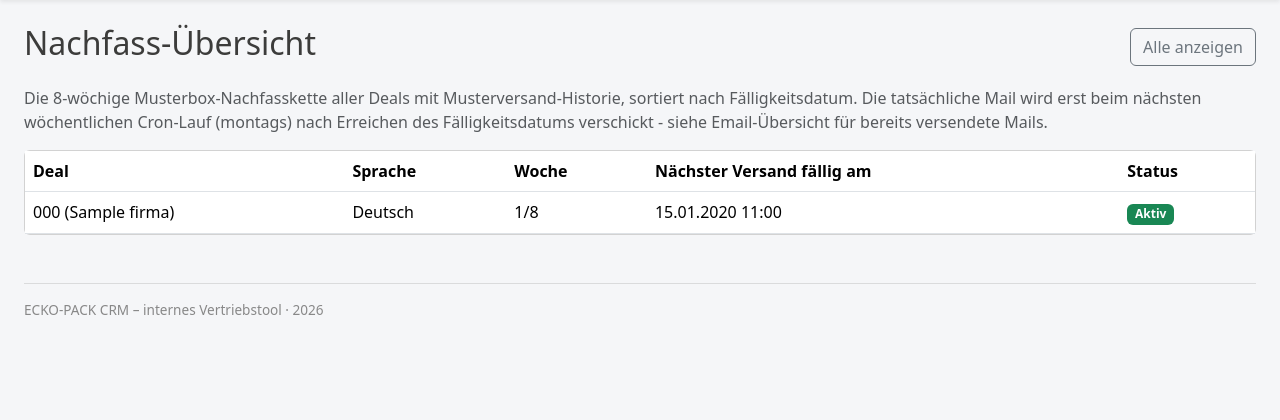
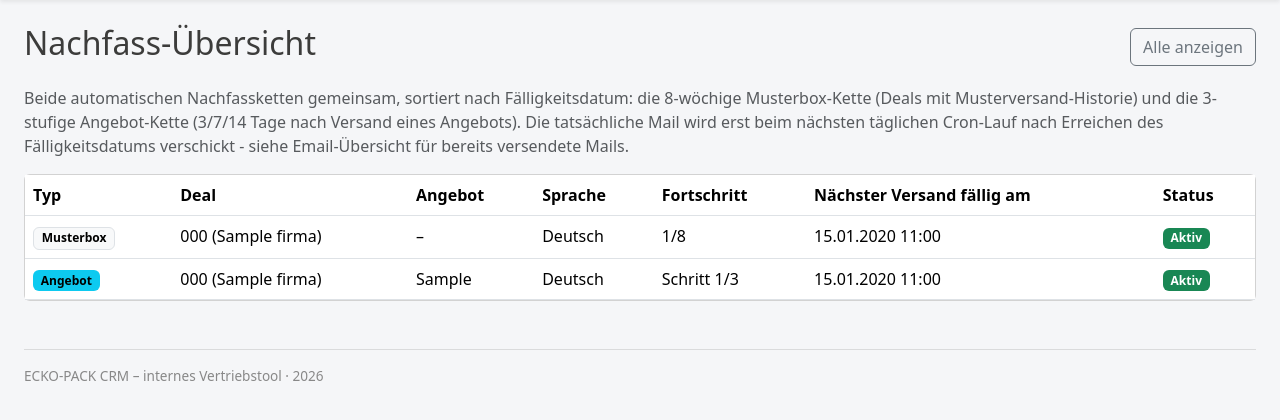
Before and after one commit to eckopack/crm, a Django app: page /nachfass/ in a window 1280 px wide; the page is wider, and only the part inside the window is pictured. Shown: the part 81-501 px from the top of that part. Run offline with Django 4.2, Linux system fonts and the light colour scheme; a user stored in the database is signed in; tables that the repository leaves empty hold one stand-in row (values such as "Sample post").

Commit message:
Nachfass-Übersicht zeigt jetzt auch die Angebot-Nachfasskette
/nachfass/ zeigte bisher nur die Musterbox-Nachfassketten. Die 3-stufige
Angebot-Nachfasskette (23.10.2026) wurde dort nie ergänzt, obwohl sie laut
Björn von Anfang an Teil derselben Übersicht sein sollte. Beide Ketten
erscheinen jetzt gemeinsam in einer Liste mit Typ-Spalte, sortiert nach
Fälligkeitsdatum (aktive zuerst); Angebot-Zeilen verlinken auf die
Angebots-Detailseite statt nur auf den Deal. "Alle anzeigen" funktioniert
weiterhin für beide Typen.

Co-Authored-By: Claude Sonnet 5 <noreply@anthropic.com>
Claude-Session: https://claude.ai/code/session_017NuCzmsLBxysTxn98sm2vo

```diff
--- a/vertrieb/templates/vertrieb/musterbox_nachfass_list.html
+++ b/vertrieb/templates/vertrieb/musterbox_nachfass_list.html
@@ -12,9 +12,10 @@
     </div>
 </div>
 <p class="text-muted">
-    Die 8-wöchige Musterbox-Nachfasskette aller Deals mit Musterversand-Historie, sortiert nach
-    Fälligkeitsdatum. Die tatsächliche Mail wird erst beim nächsten wöchentlichen Cron-Lauf
-    (montags) nach Erreichen des Fälligkeitsdatums verschickt - siehe Email-Übersicht für bereits
+    Beide automatischen Nachfassketten gemeinsam, sortiert nach Fälligkeitsdatum: die 8-wöchige
+    Musterbox-Kette (Deals mit Musterversand-Historie) und die 3-stufige Angebot-Kette (3/7/14
+    Tage nach Versand eines Angebots). Die tatsächliche Mail wird erst beim nächsten täglichen
+    Cron-Lauf nach Erreichen des Fälligkeitsdatums verschickt - siehe Email-Übersicht für bereits
     versendete Mails.
 </p>
 
@@ -22,30 +23,40 @@
     <table class="table table-hover mb-0">
         <thead>
         <tr>
+            <th>Typ</th>
             <th>Deal</th>
+            <th>Angebot</th>
             <th>Sprache</th>
-            <th>Woche</th>
+            <th>Fortschritt</th>
             <th>Nächster Versand fällig am</th>
             <th>Status</th>
         </tr>
         </thead>
         <tbody>
         {% for status in status_liste %}
-        <tr onclick="window.location='{{ status.deal.get_absolute_url }}'" style="cursor:pointer;">
+        <tr onclick="window.location='{{ status.url }}'" style="cursor:pointer;">
+            <td>
+                {% if status.typ == "Angebot" %}
+                <span class="badge text-bg-info">Angebot</span>
+                {% else %}
+                <span class="badge text-bg-light border">Musterbox</span>
+                {% endif %}
+            </td>
             <td>{{ status.deal.titel }} ({{ status.deal.firma.name }})</td>
-            <td>{{ status.get_sprache_display }}</td>
-            <td>{{ status.naechste_woche }}/8</td>
+            <td>{{ status.angebot_nummer|default:"–" }}</td>
+            <td>{{ status.sprache }}</td>
+            <td>{{ status.fortschritt }}</td>
             <td>{{ status.naechster_versand_am|date:"d.m.Y H:i" }}</td>
             <td>
                 {% if status.aktiv %}
                 <span class="badge text-bg-success">Aktiv</span>
                 {% else %}
-                <span class="badge text-bg-secondary">Beendet: {{ status.get_beendet_grund_display }}</span>
+                <span class="badge text-bg-secondary">Beendet: {{ status.beendet_grund }}</span>
                 {% endif %}
             </td>
         </tr>
         {% empty %}
-        <tr><td colspan="5" class="text-muted text-center py-3">Keine Nachfassketten vorhanden.</td></tr>
+        <tr><td colspan="7" class="text-muted text-center py-3">Keine Nachfassketten vorhanden.</td></tr>
         {% endfor %}
         </tbody>
     </table>
--- a/vertrieb/views.py
+++ b/vertrieb/views.py
@@ -7,6 +7,7 @@ from django.contrib.auth.decorators import login_required
 from django.contrib.auth.mixins import LoginRequiredMixin
 from django.core.exceptions import ValidationError
 from django.core.management import call_command
+from django.core.paginator import Paginator
 from django.core.validators import validate_email
 from django.db import models
 from django.db.models import Sum
@@ -15,7 +16,7 @@ from django.shortcuts import get_object_or_404, redirect, render
 from django.urls import reverse_lazy
 from django.utils import timezone
 from django.views.decorators.csrf import csrf_exempt
-from django.views.generic import CreateView, DeleteView, DetailView, ListView, UpdateView
+from django.views.generic import CreateView, DeleteView, DetailView, ListView, UpdateView, View
 
 from . import nurture, pdf
 from .forms import (
@@ -27,9 +28,10 @@ from .forms import (
     RechnungForm, RechnungPositionFormSet,
 )
 from .models import (
-    DEAL_PHASE_CHOICES, MUSTERKARTON_ARTIKEL, PHASE_STANDARD_WAHRSCHEINLICHKEIT,
-    Aktivitaet, Angebot, Artikel, Deal, EmailVersand, Firma, Kontakt, MusterboxNachfassStatus,
-    Packschein, PackscheinPosition, Lieferschein, Rahmenvereinbarung, Rechnung,
+    ANGEBOT_NACHFASS_SCHRITTE, DEAL_PHASE_CHOICES, MUSTERKARTON_ARTIKEL,
+    PHASE_STANDARD_WAHRSCHEINLICHKEIT, Aktivitaet, Angebot, AngebotNachfassStatus, Artikel, Deal,
+    EmailVersand, Firma, Kontakt, MusterboxNachfassStatus, Packschein, PackscheinPosition,
+    Lieferschein, Rahmenvereinbarung, Rechnung,
 )
 from django.forms import inlineformset_factory
 
@@ -1273,22 +1275,77 @@ class EmailVersandListView(LoginRequiredMixin, ListView):
         return qs
 
 
-class MusterboxNachfassStatusListView(LoginRequiredMixin, ListView):
-    """Globale Übersicht aller Musterbox-Nachfassketten mit ihrem Fälligkeitsdatum (20.10.2026,
-    auf Wunsch von Björn, als Ergänzung zur Anzeige auf der Deal-Detailseite: "die wollte ich
-    aber haben" - er wollte eine deal-übergreifende Liste, nicht nur die Einzelanzeige pro
-    Deal). Standardmäßig nur aktive Ketten, sortiert nach Fälligkeitsdatum (am dringendsten
-    zuerst) - über "Alle anzeigen" auch bereits beendete Ketten mit Beendigungsgrund."""
-    model = MusterboxNachfassStatus
+class MusterboxNachfassStatusListView(LoginRequiredMixin, View):
+    """Globale Übersicht aller Nachfassketten (20.10.2026, auf Wunsch von Björn, als Ergänzung
+    zur Anzeige auf der Deal-/Angebots-Detailseite: "die wollte ich aber haben" - er wollte
+    eine deal-übergreifende Liste, nicht nur die Einzelanzeige pro Deal).
+
+    AENDERUNG 24.10.2026 (auf Wunsch von Björn: "ich muss das aber in der nachfass übersicht
+    sehen können! nicht nur die musterboxen, sondern auch die angebote.. so war es besprochen"):
+    zeigt jetzt BEIDE Nachfassketten gemeinsam in einer Liste - die 8-wöchige Musterbox-Kette
+    UND die 3-stufige Angebot-Kette - sortiert nach Fälligkeitsdatum, damit auf einen Blick
+    erkennbar ist, was als Nächstes fällig ist, unabhängig vom Ketten-Typ. War urspruenglich nur
+    fuer Musterbox gebaut (siehe Klassenname/Template, aus Kompatibilitaetsgruenden unveraendert
+    gelassen), die Angebot-Kette (23.10.2026) wurde hier versehentlich nicht ergaenzt.
+
+    Kein ListView mehr, da zwei unterschiedliche Modelle zu einer Liste zusammengefuehrt werden
+    muessen - Paginierung deshalb von Hand ueber Paginator, mit denselben Kontext-Namen
+    (page_obj/is_paginated), die _pagination.html erwartet.
+
+    Standardmäßig nur aktive Ketten, über "Alle anzeigen" auch bereits beendete Ketten mit
+    Beendigungsgrund."""
     template_name = "vertrieb/musterbox_nachfass_list.html"
-    context_object_name = "status_liste"
-    paginate_by = 50
-
-    def get_queryset(self):
-        qs = MusterboxNachfassStatus.objects.all().select_related("deal", "deal__firma")
-        if self.request.GET.get("alle") == "1":
-            return qs.order_by("-aktiv", "naechster_versand_am")
-        return qs.filter(aktiv=True).order_by("naechster_versand_am")
+    EINTRAEGE_PRO_SEITE = 50
+
+    def get(self, request):
+        alle = request.GET.get("alle") == "1"
+
+        musterbox_qs = MusterboxNachfassStatus.objects.all().select_related("deal", "deal__firma")
+        if not alle:
+            musterbox_qs = musterbox_qs.filter(aktiv=True)
+
+        angebot_qs = AngebotNachfassStatus.objects.all().select_related(
+            "angebot", "angebot__deal", "angebot__deal__firma",
+        )
+        if not alle:
+            angebot_qs = angebot_qs.filter(aktiv=True)
+
+        eintraege = []
+        for status in musterbox_qs:
+            eintraege.append({
+                "typ": "Musterbox",
+                "deal": status.deal,
+                "fortschritt": f"{status.naechste_woche}/8",
+                "sprache": status.get_sprache_display(),
+                "naechster_versand_am": status.naechster_versand_am,
+                "aktiv": status.aktiv,
+                "beendet_grund": status.get_beendet_grund_display() if status.beendet_grund else "",
+                "url": status.deal.get_absolute_url(),
+            })
+        for status in angebot_qs:
+            eintraege.append({
+                "typ": "Angebot",
+                "deal": status.angebot.deal,
+                "fortschritt": f"Schritt {status.naechster_schritt}/{ANGEBOT_NACHFASS_SCHRITTE}",
+                "sprache": status.get_sprache_display(),
+                "naechster_versand_am": status.naechster_versand_am,
+                "aktiv": status.aktiv,
+                "beendet_grund": status.get_beendet_grund_display() if status.beendet_grund else "",
+                "url": status.angebot.get_absolute_url(),
+                "angebot_nummer": status.angebot.nummer,
+            })
+
+        eintraege.sort(key=lambda e: (not e["aktiv"], e["naechster_versand_am"]))
+
+        paginator = Paginator(eintraege, self.EINTRAEGE_PRO_SEITE)
+        page_obj = paginator.get_page(request.GET.get("page"))
+
+        return render(request, self.template_name, {
+            "status_liste": page_obj.object_list,
+            "page_obj": page_obj,
+            "paginator": paginator,
+            "is_paginated": page_obj.has_other_pages(),
+        })
 
 
 # ---------------------------------------------------------------------------
```
